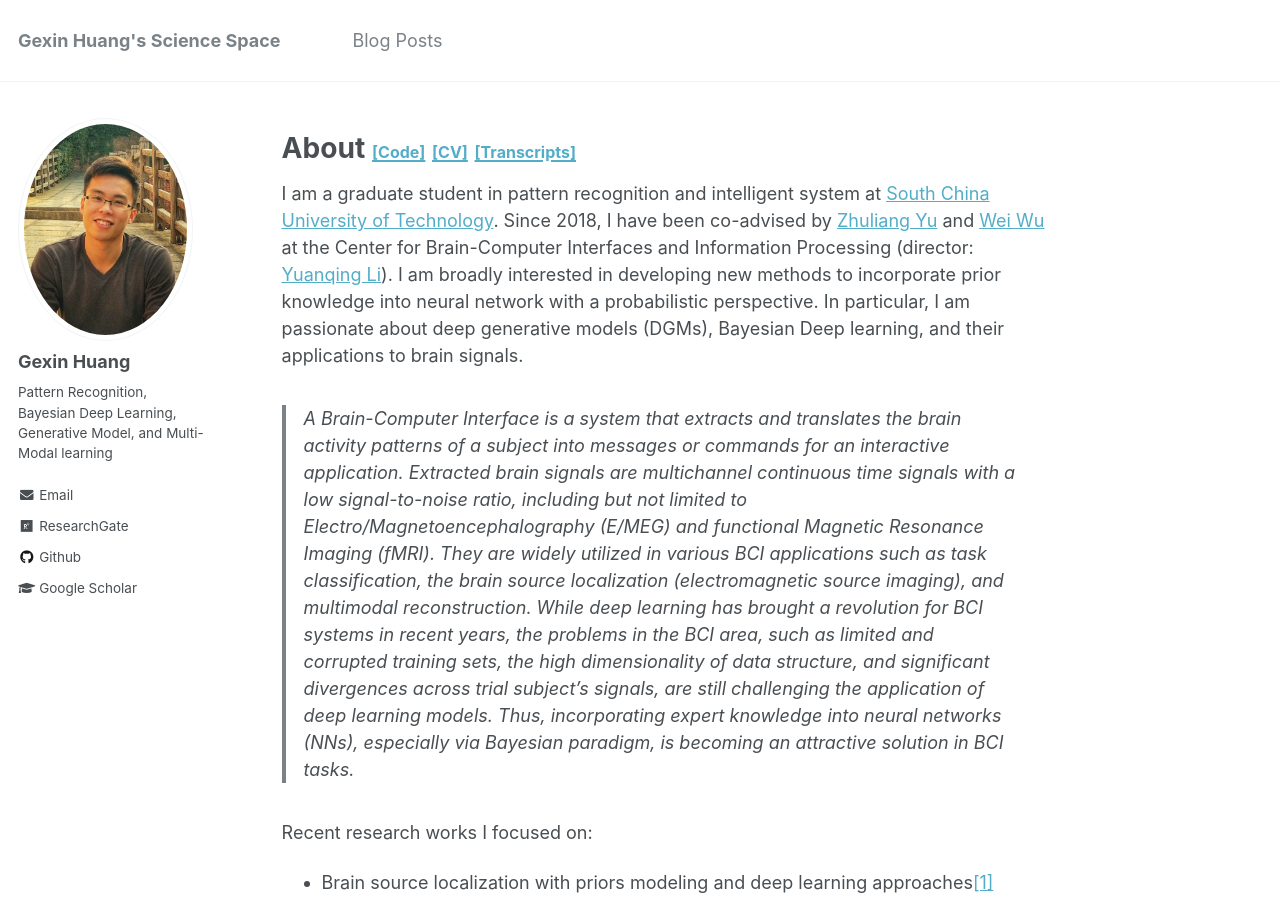
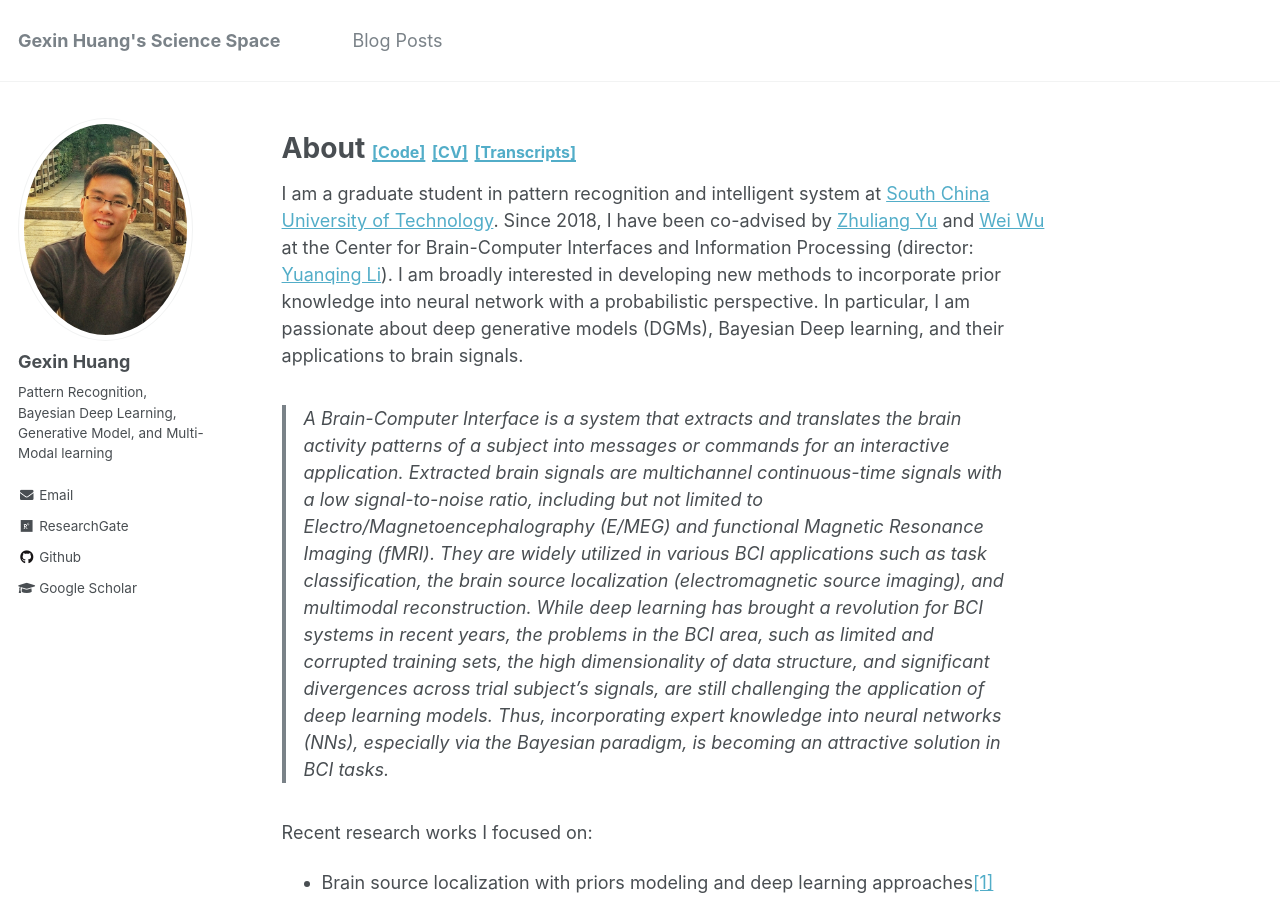
Before and after one commit to gexinh/gexinh.github.io, a Jekyll site: the page built from _pages/about.md, in a window 1280 px wide and 900 px high. Built offline with Jekyll 4.4.1, drawn with Linux system fonts in a browser that asks for light colours.

Commit message:
modify errors

```diff
--- a/_pages/about.md
+++ b/_pages/about.md
@@ -13,7 +13,7 @@ About  [<font size=3>[Code]</font>](https://github.com/gexinh) [<font size=3>[CV
 ======
 I am a graduate student in pattern recognition and intelligent system at [South China University of Technology](https://www.scut.edu.cn/en/main.htm). Since 2018, I have been co-advised by <a href="https://scholar.google.com/citations?user=oAUB9cQAAAAJ&hl=en">Zhuliang Yu</a> and [Wei Wu](https://scholar.google.com/citations?hl=zh-TW&user=HKmFkdwAAAAJ) at the Center for Brain-Computer Interfaces and Information Processing (director: [Yuanqing Li](https://scholar.google.com.sg/citations?user=wN3v1coAAAAJ&hl=en)). I am broadly interested in developing new methods to incorporate prior knowledge into neural network with a probabilistic perspective. In particular, I am passionate about deep generative models (DGMs), Bayesian Deep learning, and their applications to brain signals.
 
-> A Brain-Computer Interface is a system that extracts and translates the brain activity patterns of a subject into messages or commands for an interactive application. Extracted brain signals are multichannel continuous time signals with a low signal-to-noise ratio, including but not limited to Electro/Magnetoencephalography (E/MEG) and functional Magnetic Resonance Imaging (fMRI). They are widely utilized in various BCI applications such as task classification, the brain source localization (electromagnetic source imaging), and multimodal reconstruction. While deep learning has brought a revolution for BCI systems in recent years, the problems in the BCI area, such as limited and corrupted training sets, the high dimensionality of data structure, and significant divergences across trial subject’s signals, are still challenging the application of deep learning models. Thus, incorporating expert knowledge into neural networks (NNs), especially via Bayesian paradigm, is becoming an attractive solution in BCI tasks.
+> A Brain-Computer Interface is a system that extracts and translates the brain activity patterns of a subject into messages or commands for an interactive application. Extracted brain signals are multichannel continuous-time signals with a low signal-to-noise ratio, including but not limited to Electro/Magnetoencephalography (E/MEG) and functional Magnetic Resonance Imaging (fMRI). They are widely utilized in various BCI applications such as task classification, the brain source localization (electromagnetic source imaging), and multimodal reconstruction. While deep learning has brought a revolution for BCI systems in recent years, the problems in the BCI area, such as limited and corrupted training sets, the high dimensionality of data structure, and significant divergences across trial subject’s signals, are still challenging the application of deep learning models. Thus, incorporating expert knowledge into neural networks (NNs), especially via the Bayesian paradigm, is becoming an attractive solution in BCI tasks.
 
 Recent research works I focused on:
 
```
